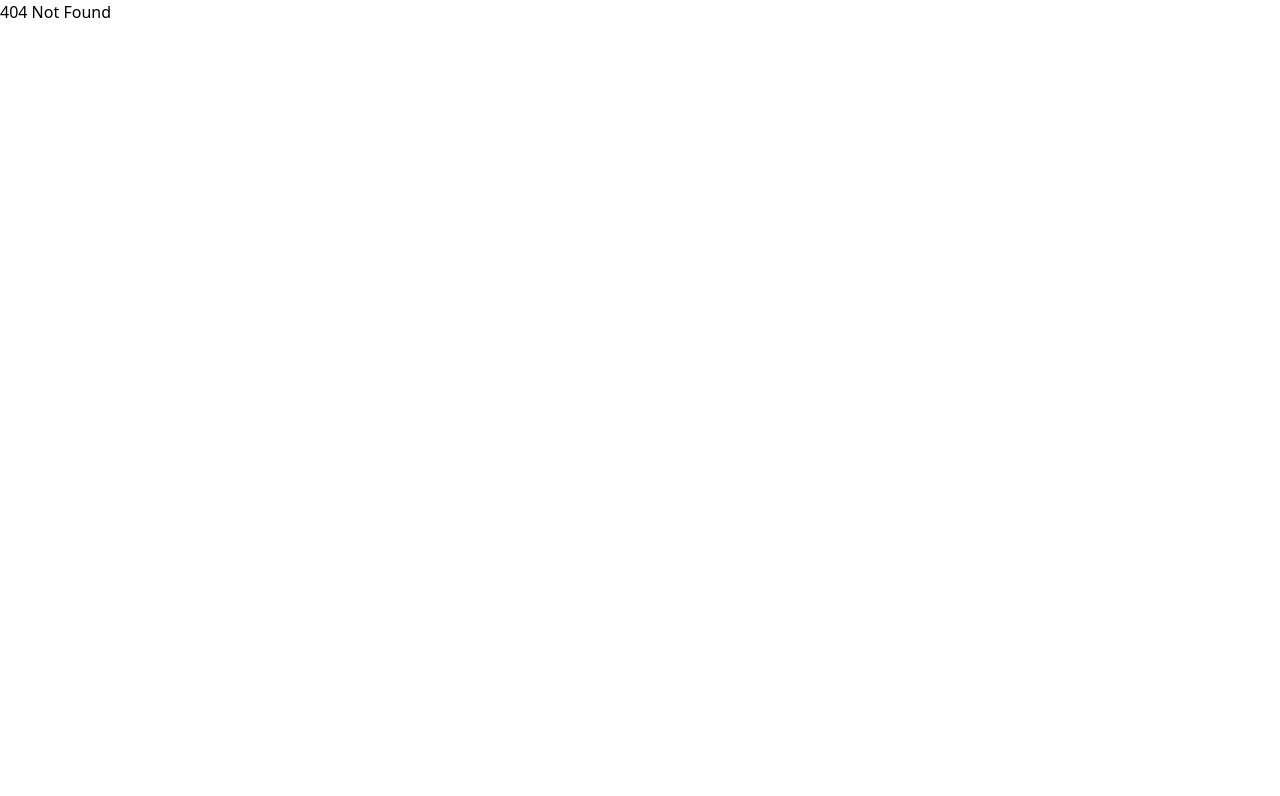
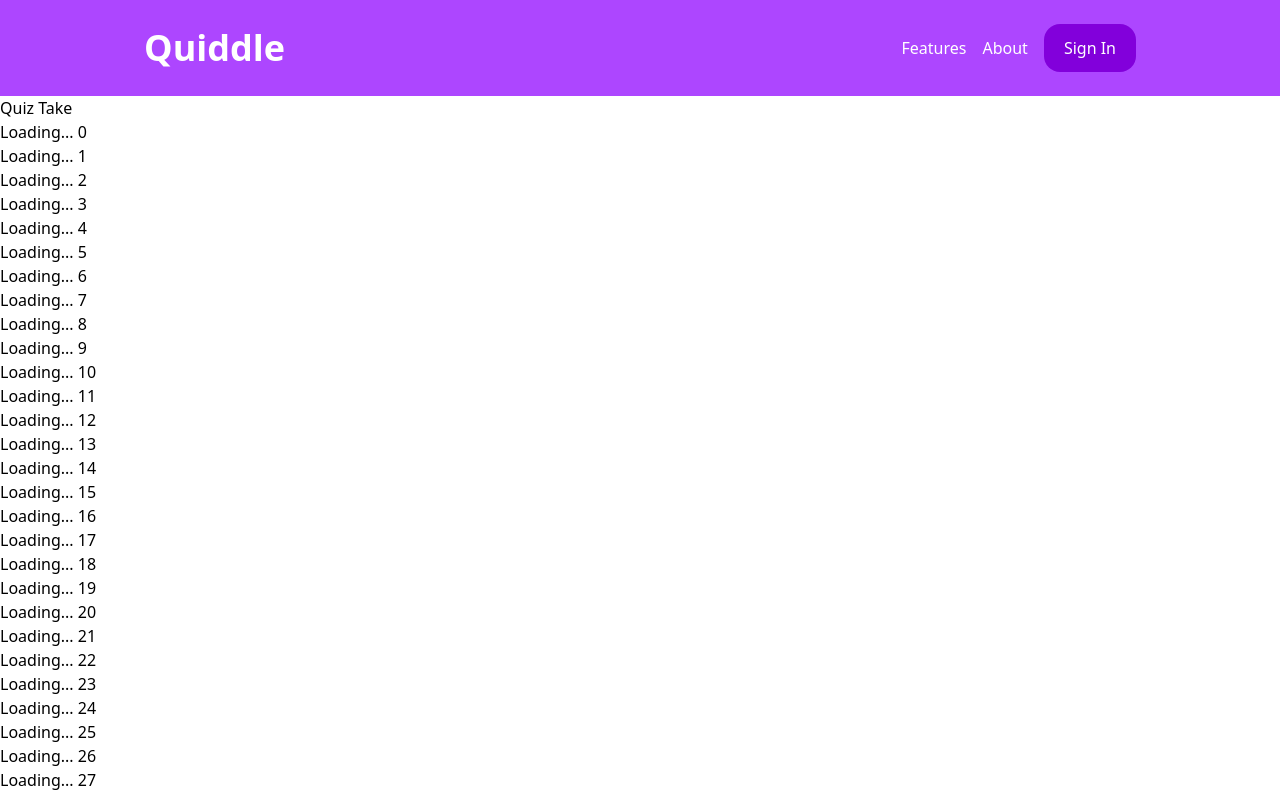
Before and after one commit to kg55555/Quiddle, a React (Vite) app in the folder client/: page /quiz in a window 1280 px wide. Before the commit this address had no page. Shown: the top 796 px of the page. Built offline with nearby package versions, Linux system fonts and the light colour scheme.

Commit message:
Added header & footer

```diff
--- a/client/index.html
+++ b/client/index.html
@@ -2,7 +2,7 @@
 <html lang="en">
   <head>
     <meta charset="UTF-8" />
-    <link rel="icon" type="image/svg+xml" href="/favicon.svg" />
+    <link rel="icon" type="image/svg+xml" href="/icons/favicon.svg" />
     <link rel="manifest" href="/manifest.webmanifest" />
     <meta name="viewport" content="width=device-width, initial-scale=1.0" />
     <title>React + TypeScript + Tailwind @ Vite Template</title>
--- a/client/src/app/app.tsx
+++ b/client/src/app/app.tsx
@@ -1,5 +1,6 @@
 import { Route, Routes } from "react-router-dom";
 import Home from "../pages/Home";
+import QuizTake from "../pages/QuizTake";
 
 
 function App() {
@@ -7,6 +8,7 @@ function App() {
 
       <Routes>
         <Route path="/" element={<Home />} />
+        <Route path="/quiz" element={<QuizTake />} />
         <Route path="*" element={<div>404 Not Found</div>} />
       </Routes>
   );
--- /dev/null
+++ b/client/src/components/organisms/footer/footer.tsx
@@ -0,0 +1,43 @@
+import React from 'react';
+
+interface FooterProps {
+    year?: number;
+}
+
+const Footer: React.FC<FooterProps> = () => {
+    return (
+        <footer className="footer flex w-full h-auto flex-col items-center justify-center bg-gray-800 text-white p-8">
+            <div className="footer-content flex flex-col md:flex-row w-full md:w-[80%] justify-between items-center">
+                <div className='footer-logo h-full flex-col'>
+                    <h1 className='text-4xl font-bold text-center mb-2 md:mb-4 md:text-left'>Quiddle</h1>
+                    <p className='text-lg'>The best platform for creating and taking quizzes.</p>
+                </div>
+
+                <div className='flex gap-48 pt-8 md:pt-0 md:gap-0'>
+                <div className="footer-section mr-16">
+                    <h3 className='text-xl font-semibold mb-4'>About</h3>
+                    <ul className='text-lg'>
+                        <li><a href="#about">About Us</a></li>
+                        <li><a href="#careers">Careers</a></li>
+                        <li><a href="#press">Press</a></li>
+                    </ul>
+                </div>
+
+                <div className="footer-section">
+                    <h3 className='text-xl font-semibold mb-4'>Support</h3>
+                    <ul className='text-lg'>
+                        <li><a href="#contact">Contact</a></li>
+                    </ul>
+                </div>
+                </div>
+
+            </div>
+
+            <div className="footer-bottom mt-8">
+                <p>&copy; {new Date().getFullYear()} Quiddle. All rights reserved.</p>
+            </div>
+        </footer>
+    );
+};
+
+export default Footer;
--- /dev/null
+++ b/client/src/components/organisms/footer/index.ts
@@ -0,0 +1,3 @@
+import Footer from "./footer.tsx";
+
+export default Footer;
--- /dev/null
+++ b/client/src/components/organisms/header/header.tsx
@@ -0,0 +1,57 @@
+import React, { useState } from 'react';
+import { ROUTES } from '../../../utils/paths';
+import { Link } from 'react-router-dom';
+import hamburgerIcon from '/icons/hamburger.svg';
+
+interface HeaderProps {
+    title?: string;
+    subtitle?: string;
+}
+
+const Header: React.FC<HeaderProps> = () => {
+    const [open, setOpen] = useState(false)
+
+    return (
+        <>
+        <header className="header sticky flex top-0 flex-col w-full bg-purple-500">
+            <div className='flex w-full h-24 justify-center'>
+                <div className="header-content flex w-full md:w-[80%] items-center justify-between p-4">
+                    <Link to={ROUTES.HOME} className='flex items-center h-full'>
+                        <h1 className="text-4xl font-bold text-white">Quiddle</h1>
+                    </Link>
+                    <div className='desktop-menu hidden md:flex justify-center items-center'>
+                        <div>
+                            <ul className="flex space-x-4 text-white">
+                                <li>Features</li>
+                                <li>About</li>
+                            </ul>
+                        </div>
+
+                        <div className="sign-in-button bg-purple-700 text-white rounded-2xl md:px-5 md:py-3 md:ml-4">
+                            <p>Sign In</p>
+                        </div>
+                    </div>
+                    <div className="mobile-menu md:hidden">
+                        <img src={hamburgerIcon} alt="Menu" className="w-12 h-12 invert" onClick={() => setOpen(!open)} />
+                    </div>
+                </div>
+            </div>
+
+            <div className={`overflow-hidden transition-[max-height] duration-300 ease-in-out
+            ${open ? "max-h-96" : "max-h-0"}`}>
+                <nav className="bg-purple-700 border-t border-gray-700">
+                    <Link to={ROUTES.HOME} className="block px-4 py-3 text-white">
+                        Home
+                    </Link>
+                    <Link to={ROUTES.QUIZ} className="block px-4 py-3 text-white">
+                        Quiz
+                    </Link>
+                </nav>
+            </div>
+        </header>
+
+        </>
+    );
+};
+
+export default Header;
--- /dev/null
+++ b/client/src/components/organisms/header/index.ts
@@ -0,0 +1,3 @@
+import Header from "./header.tsx";
+
+export default Header;
--- /dev/null
+++ b/client/src/pages/QuizTake.tsx
@@ -0,0 +1,26 @@
+import Footer from 'components/organisms/footer';
+import Header from 'components/organisms/header';
+import React, { useState } from 'react';
+
+interface QuizTakeProps {
+    // Add your props here
+}
+
+const QuizTake: React.FC<QuizTakeProps> = () => {
+    const [loading, setLoading] = useState(false);
+
+    return (
+        <>
+        <Header />
+        <div className="quiz-take">
+            <h1>Quiz Take</h1>
+            {Array.from({ length: 100 }, (_, i) => (
+                <div>Loading... {i}</div>
+            ))}
+        </div>
+        <Footer />
+        </>
+    );
+};
+
+export default QuizTake;
--- /dev/null
+++ b/client/src/utils/paths.ts
@@ -0,0 +1,6 @@
+export const ROUTES = {
+  HOME: "/",
+  ABOUT: "/about",
+  QUIZ: "/quiz",
+  NOTFOUND: "*",
+} as const
--- /dev/null
+++ b/client/src/utils/viewportRem.tsx
@@ -0,0 +1,22 @@
+import { useEffect, useState } from "react"
+
+const useViewportWidthRem = () => {
+  const getWidth = () => {
+    const rootFontSize = parseFloat(
+      getComputedStyle(document.documentElement).fontSize
+    )
+    return window.innerWidth / rootFontSize
+  }
+
+  const [widthRem, setWidthRem] = useState<number>(getWidth())
+
+  useEffect(() => {
+    const handleResize = () => setWidthRem(getWidth())
+    window.addEventListener("resize", handleResize)
+    return () => window.removeEventListener("resize", handleResize)
+  }, [])
+
+  return widthRem
+}
+
+export default useViewportWidthRem
```
Also changed, not shown: client/public/icons/favicon.svg (renamed from client/public/favicon.svg), client/public/icons/hamburger.svg (added).
